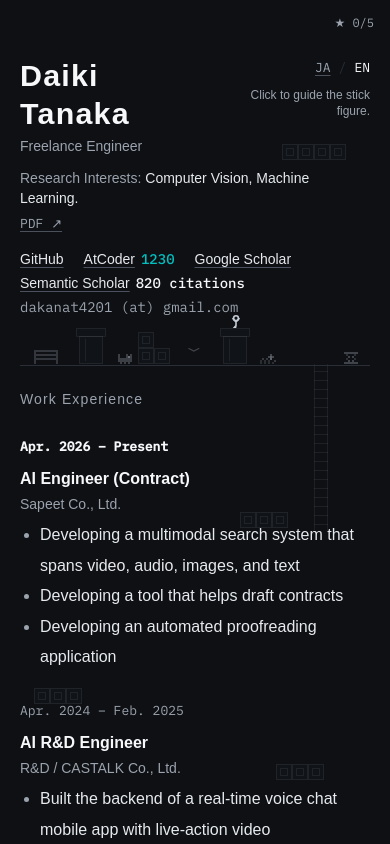
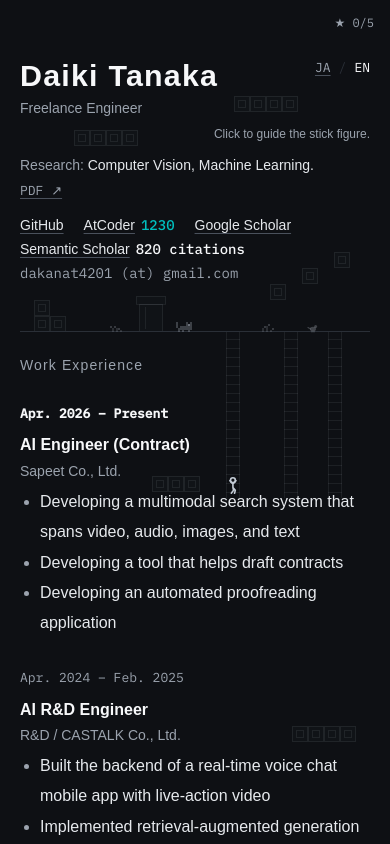
Before and after one commit to dakanat/dakanat.github.io, a Next.js app: page /en in a window 390 px wide. Shown: the top 844 px of the page. Built offline with nearby package versions, Linux system fonts and the light colour scheme; a web font is replaced by a local one.

Commit message:
fix(header): keep the phone header layout the same in both languages
On phones the hint moves to its own line under the name row and the name
no longer wraps, and the English label becomes "Research" (as short as
研究分野), so the English header no longer gains extra line breaks.

```diff
--- a/src/components/Header.tsx
+++ b/src/components/Header.tsx
@@ -31,7 +31,7 @@ export default function Header({
     <header className="flex flex-col gap-3">
       <div className="flex items-start justify-between gap-4">
         <div>
-          <h1 className="text-[1.9rem] font-semibold leading-tight tracking-[0.04em] text-strong">
+          <h1 className="text-[1.9rem] font-semibold leading-tight tracking-[0.04em] whitespace-nowrap text-strong">
             {profile.name}
           </h1>
           <p className="mt-1 text-sm text-muted">{profile.title}</p>
@@ -40,11 +40,15 @@ export default function Header({
           <div className="print:hidden">
             <LanguageSwitcher locale={locale} />
           </div>
-          <p className="max-w-[11.5rem] text-right text-[12px] leading-snug text-muted motion-reduce:hidden print:hidden">
+          <p className="hidden max-w-[11.5rem] text-right text-[12px] leading-snug text-muted motion-reduce:hidden print:hidden sm:block">
             {t.play.hint}
           </p>
         </div>
       </div>
+      {/* on phones the hint gets its own line, so the name keeps one line in every language */}
+      <p className="-mt-1 text-right text-[12px] leading-snug text-muted motion-reduce:hidden print:hidden sm:hidden">
+        {t.play.hint}
+      </p>
       <div className="flex flex-wrap items-baseline justify-between gap-x-4 gap-y-1">
         <p className="text-sm">
           <span className="text-muted">{t.labels.researchInterests}: </span>
--- a/src/i18n/en.ts
+++ b/src/i18n/en.ts
@@ -19,7 +19,7 @@ const en: Dictionary = {
     advisor: "Advisor",
     and: "and",
     in: "in",
-    researchInterests: "Research Interests",
+    researchInterests: "Research",
   },
   skills: {
     languages: "Languages & Frameworks",
```
Also changed, not shown: 1 other file (tests, documents, lock files or other folders).
